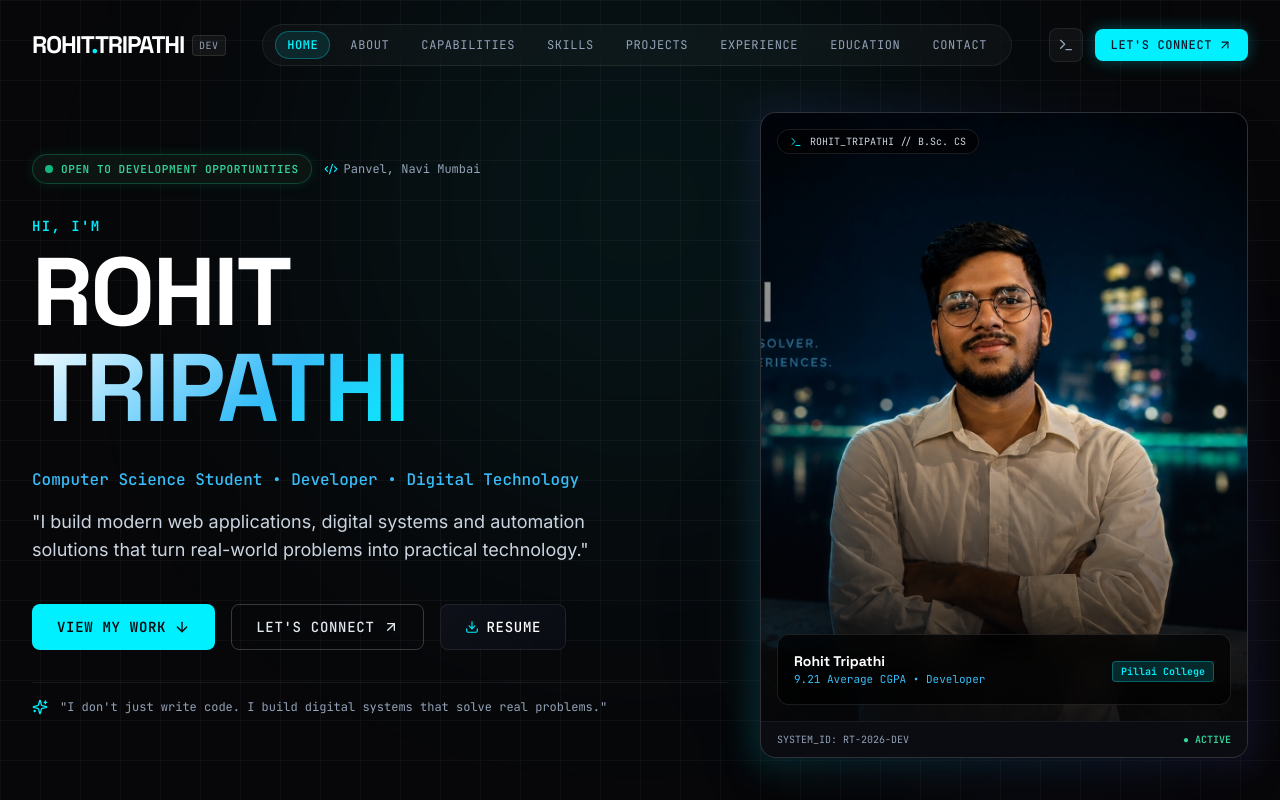
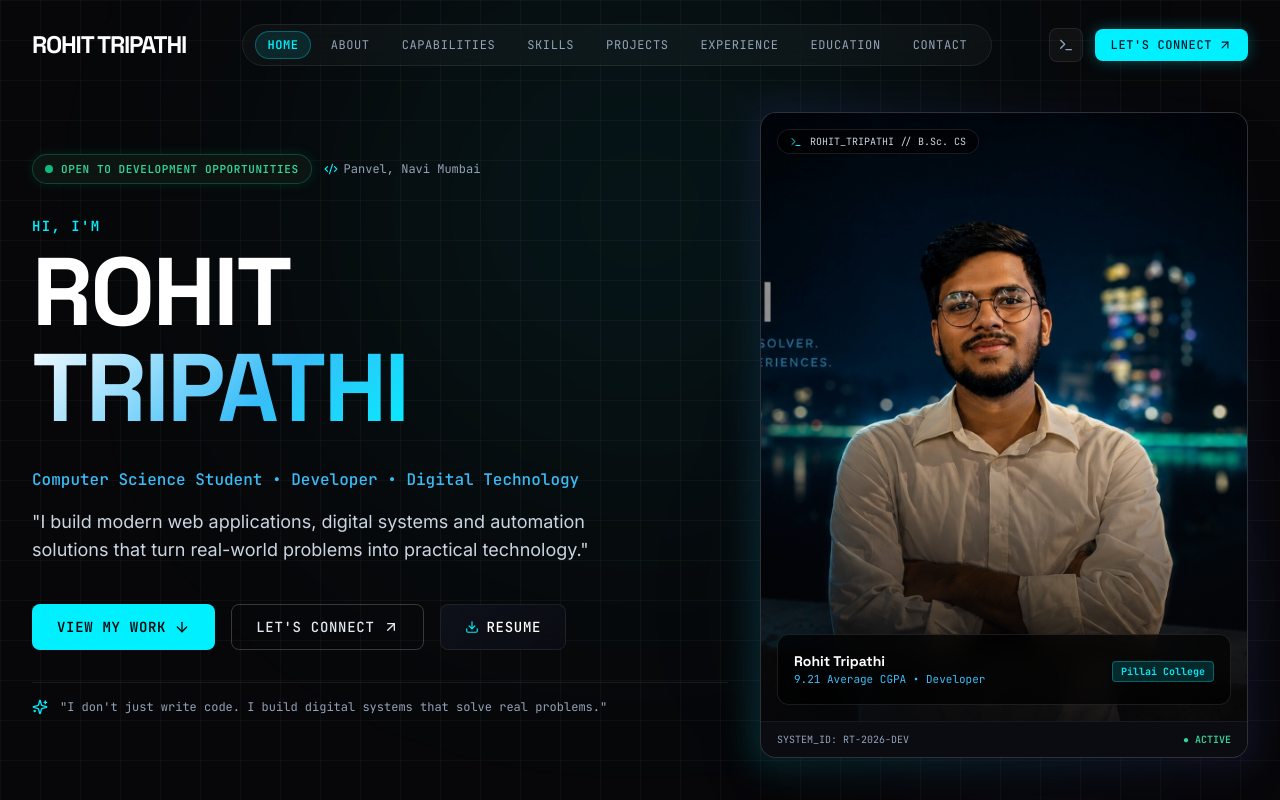
Before and after one commit to rohittripathi1745-lgtm/rohit-tripathi-portfolio, a React (Vite) app: page / in a window 1280 px wide. Shown: the top 800 px of the page. Built offline with nearby package versions, Linux system fonts and the light colour scheme.

Commit message:
fix: update navbar text and remove DEV badge

```diff
--- a/src/components/layout/Navbar.tsx
+++ b/src/components/layout/Navbar.tsx
@@ -65,11 +65,9 @@ export const Navbar = ({ onOpenHud }: { onOpenHud?: () => void }) => {
           }}
         >
           <span className="font-display font-black text-xl sm:text-2xl tracking-tighter text-white transition-colors group-hover:text-accent-cyan">
-            ROHIT<span className="text-accent-cyan">.</span>TRIPATHI
+            ROHIT<span className="text-accent-cyan"> </span>TRIPATHI
           </span>
-          <span className="hidden sm:inline-block px-1.5 py-0.5 text-[10px] font-mono uppercase tracking-wider bg-white/5 border border-white/10 rounded text-slate-400">
-            DEV
-          </span>
+
         </a>
 
         {/* Desktop Navigation Links */}
```
